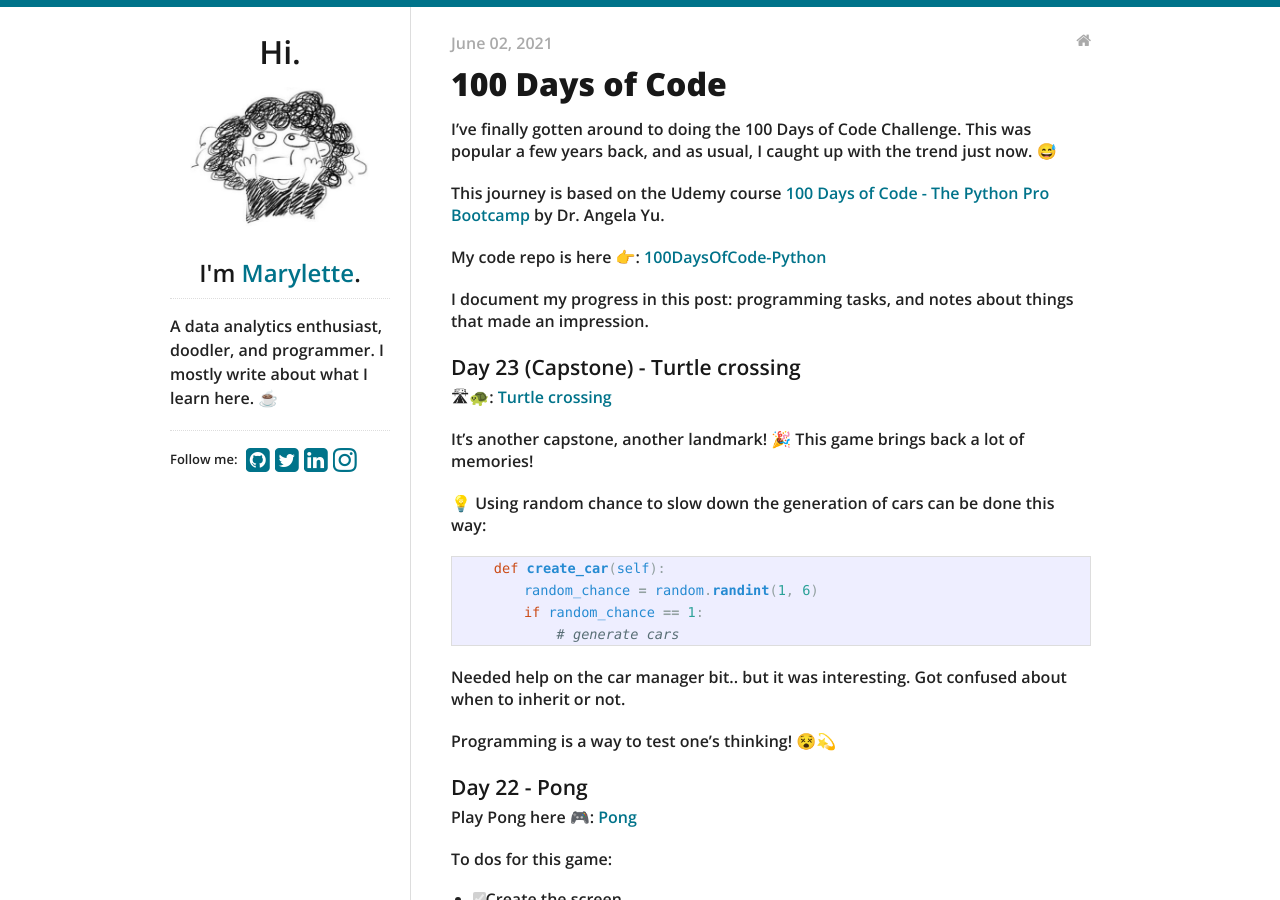
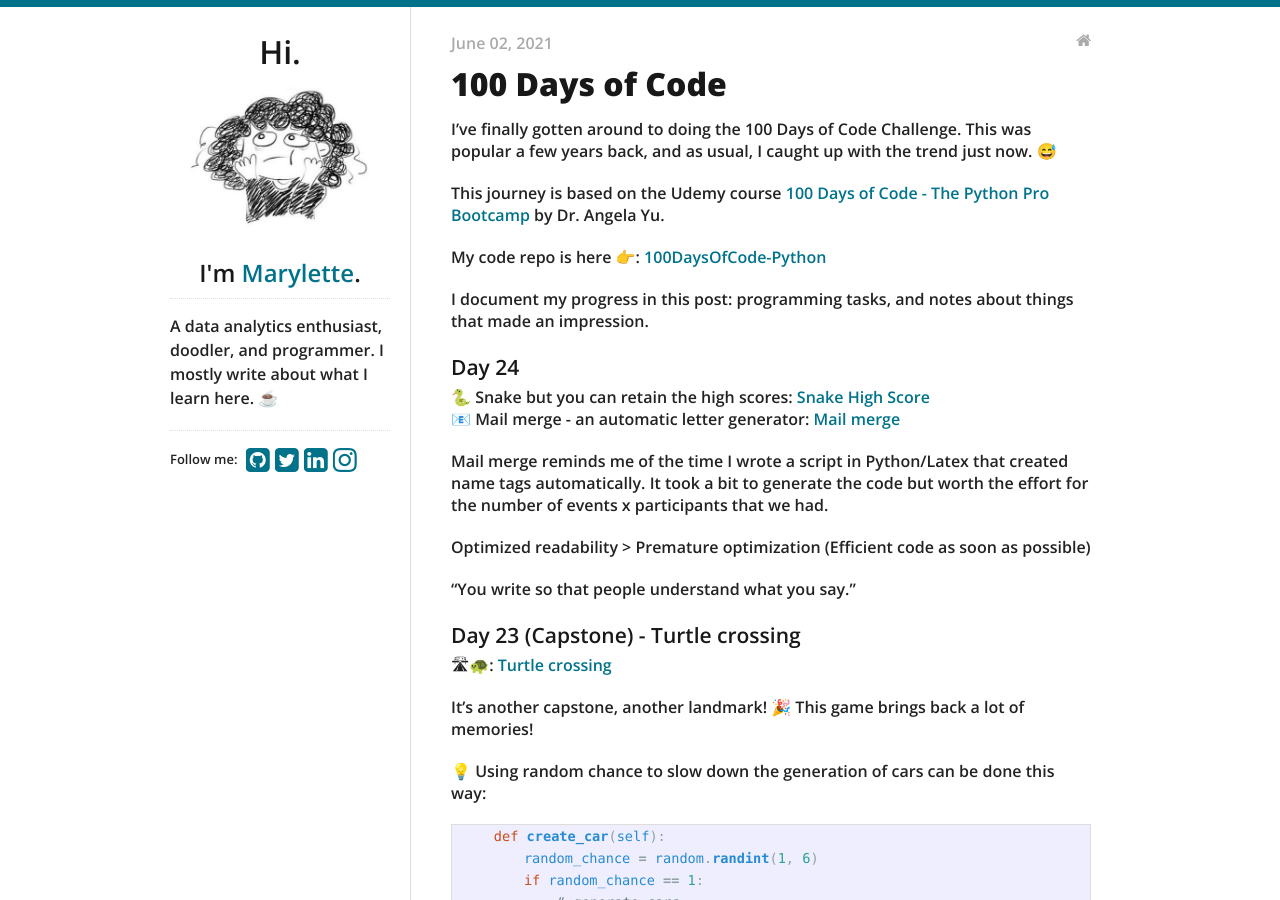
Before and after one commit to maryletteroa/maryletteroa.github.io, a Jekyll site: the page built from _posts/2021-06-02-hundred-days-of-python.md, in a window 1280 px wide and 900 px high. Built offline with Jekyll 4.4.1, drawn with Linux system fonts in a browser that asks for light colours.

Commit message:
update post day 24

```diff
--- a/_posts/2021-06-02-hundred-days-of-python.md
+++ b/_posts/2021-06-02-hundred-days-of-python.md
@@ -12,6 +12,17 @@
 My code repo is here 👉: [100DaysOfCode-Python](https://github.com/maryletteroa/100DaysOfCode-Python)
 
 I document my progress in this post: programming tasks, and notes about things that made an impression.
+
+#### Day 24
+
+🐍 Snake but you can retain the high scores:  [Snake High Score](https://replit.com/@maryletteroa/snake-high-score)
+📧 Mail merge - an automatic letter generator: [Mail merge](https://replit.com/@maryletteroa/mail-merge)
+
+Mail merge reminds me of the time I wrote a script in Python/Latex that created name tags automatically. It took a bit to generate the code but worth the effort for the number of events x participants that we had.
+
+Optimized readability > Premature optimization (Efficient code as soon as possible)
+
+"You write so that people understand what you say."
 
 
 #### Day 23 (Capstone) - Turtle crossing
```
